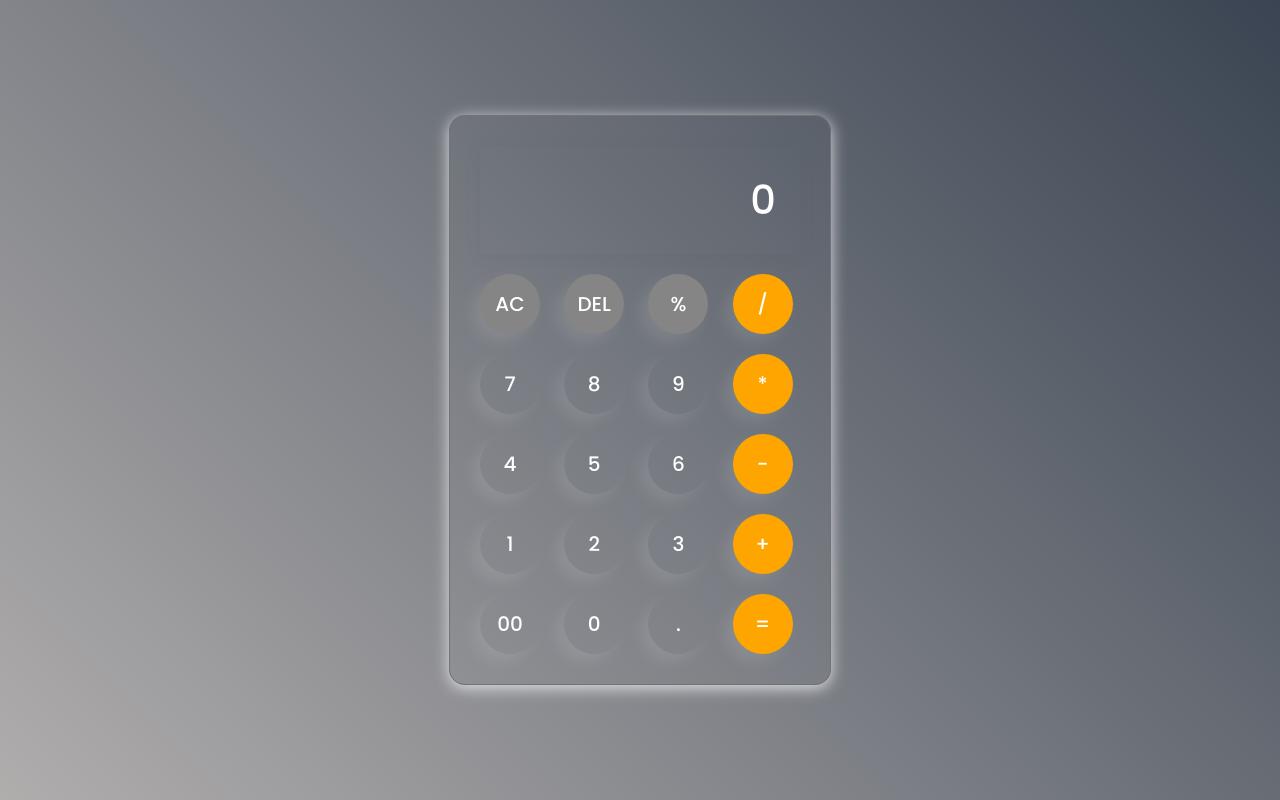
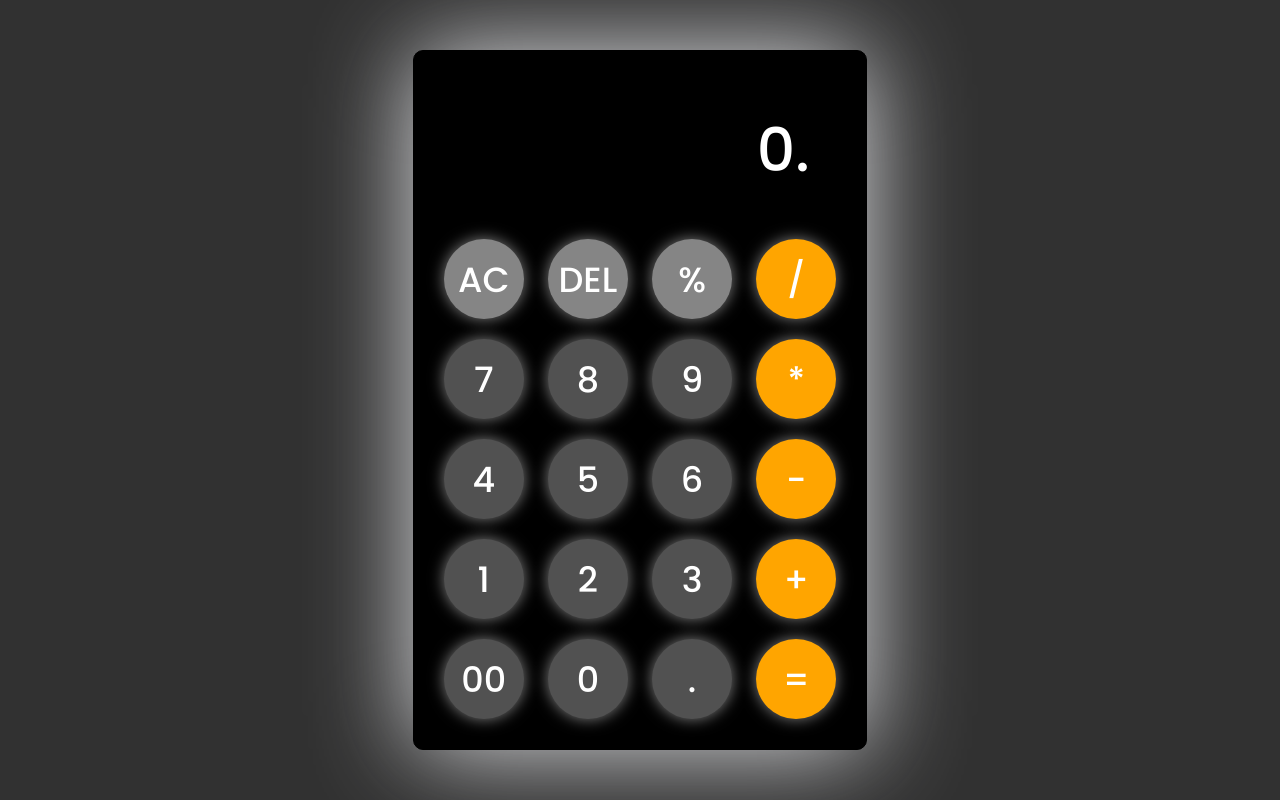
Before and after one commit to zeelhirapara/calculater, a plain HTML site: page index.html in a window 1280 px wide. Drawn offline with Linux system fonts and the light colour scheme.

Commit message:
Add files via upload

```diff
--- a/index.html
+++ b/index.html
@@ -9,7 +9,7 @@
 </head>
 <body>
     <div class="calculater">
-        <input type="text" placeholder="0" id="inputBox">
+        <input type="text" placeholder="0." id="inputBox">
         <div>
             <button class="oprator">AC</button>
             <button class="oprator">DEL</button>
--- a/stayl.css
+++ b/stayl.css
@@ -14,29 +14,30 @@ body{
     display: flex;
     justify-content: center;
     align-items: center;
-    background: linear-gradient(45deg, #b0adad, #3a4452);
+    background: rgb(49, 49, 49);
 }
 
 .calculater{
-    border: 1px solid #717377;
+    border: 1px solid #000000;
     padding: 20px;
-    border-radius: 16px;
-    background: transparent;
-    box-shadow: 0px 3px 15px rgba(224, 225, 228, 01.5);
+    border-radius: 10px;
+    background: black;
+    box-shadow: 0px 0px 100px rgba(224, 225, 228, 01.5);
 
 }
 
 input{
-    width: 320px;
-    border: none;
+    width: 390px;
+    border: transparent;
     padding: 24px;
     margin: 10px;
-    background: transparent;
-    box-shadow: 0px 3px 15px rgba(84, 84, 84, 0.1);
-    font-size: 40px;
+    background: rgb(0, 0, 0);
+
+    font-size: 60px;
     text-align: right;
     cursor: pointer;
     color: #ffffff;
+    border-radius: 12px;
 
 }
 
@@ -46,16 +47,19 @@ input::placeholder{
 }
 
 button{
-    border: none;
-    width: 60px;
-    height: 60px;
+    border: white;
+    width: 80px;
+    height: 80px;
     margin: 10px;
     border-radius: 50%;
-    background: transparent ;
+    background:rgb(81, 81, 81) ;
     color: #ffffff;
-    font-size: 20px;
-    box-shadow: -8px 8px 15px rgba(255, 255, 255, 0.1);
+    font-size: 35px;
+    box-shadow: 0px 0px 15px rgba(255, 255, 255, 0.5);
     cursor: pointer;
+    border-top-color: rgb(203, 131, 13);
+    border-bottom-color:ghostwhite ;
+    text-size-adjust: 0;
 }
 
 .equalBtn{
```
